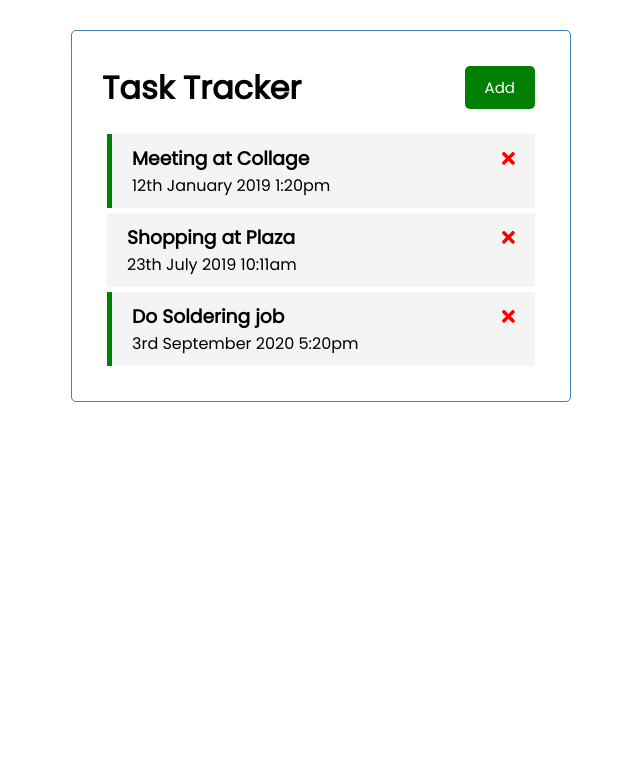
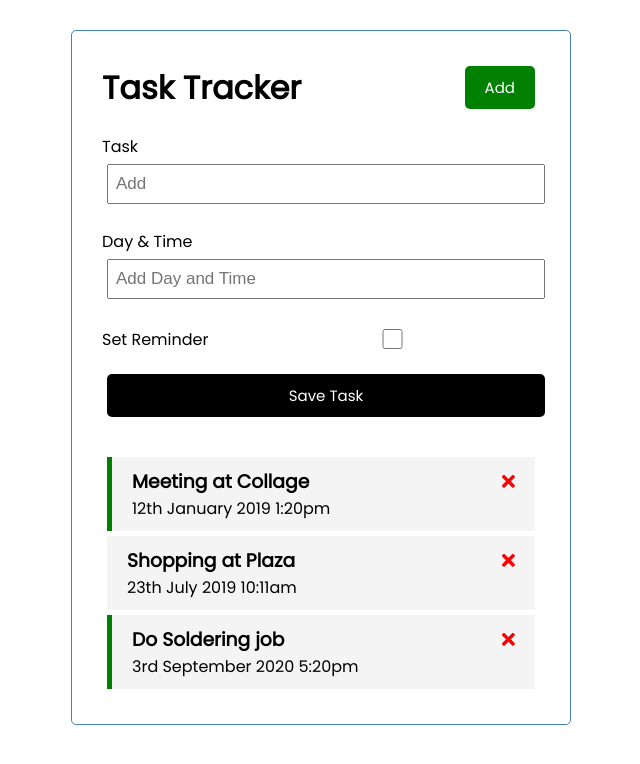
Before and after one commit to Cadris/sayan1, an Angular app: page / in a window 1280 px wide. Shown: the top 764 px of the page, without its empty margins (319-959 px from the left). Built offline with nearby package versions, Linux system fonts and the light colour scheme; data requests are answered from the project's data file.

Commit message:
On Add task added, emmitting form data

```diff
--- /dev/null
+++ b/src/app/components/add-task/add-task.component.css
@@ -0,0 +1,3 @@
+.add-form{
+    margin-bottom: 40px;
+}
--- /dev/null
+++ b/src/app/components/add-task/add-task.component.html
@@ -0,0 +1,15 @@
+<form class="add-form" (ngSubmit)="onSubmit()">
+    <div class="form-control">
+        <label for="text">Task</label>
+        <input type="text" name="text" id="text" [(ngModel)]="text" placeholder="Add">
+    </div>
+    <div class="form-control">
+        <label for="day">Day & Time</label>
+        <input type="text" name="day" id="day" [(ngModel)]="day" placeholder="Add Day and Time">
+    </div>
+    <div class="form-control form-control-check">
+        <label for="reminder">Set Reminder</label>
+        <input type="checkbox" name="reminder" [(ngModel)]="reminder" id="reminder" >
+    </div>
+    <input type="submit" value="Save Task" class="btn btn-block">
+</form>
--- /dev/null
+++ b/src/app/components/add-task/add-task.component.ts
@@ -0,0 +1,41 @@
+import { Component, OnInit,Output, EventEmitter } from '@angular/core';
+import { Task } from 'src/data/Task';
+
+@Component({
+  selector: 'app-add-task',
+  templateUrl: './add-task.component.html',
+  styleUrls: ['./add-task.component.css']
+})
+export class AddTaskComponent implements OnInit {
+  @Output() onAddTask: EventEmitter<Task> = new EventEmitter();
+
+  text!: string;
+  day!: string;
+  reminder: boolean = false;
+
+  constructor() { }
+
+  ngOnInit(): void {
+  }
+
+  onSubmit(){
+    if(!this.text || !this.day){
+      alert("Please Put In The Date And Text Properly.");
+      return;
+    }
+
+    const newTask={
+      text: this.text,
+      day: this.day,
+      reminder: this.reminder
+    }
+
+    //Clearing form
+    this.text='';
+    this.day='',
+    this.reminder=false
+
+    //Emmiting The obj - To be handled by the Parent = tasks
+    this.onAddTask.emit(newTask);
+  }
+}
--- a/src/app/components/tasks/tasks.component.html
+++ b/src/app/components/tasks/tasks.component.html
@@ -1,3 +1,4 @@
+<app-add-task></app-add-task>
 <app-task-item
     *ngFor="let task of tasks"
     [task]="task"
--- a/src/styles.css
+++ b/src/styles.css
@@ -60,6 +60,7 @@
   margin: 5px;
   padding: 3px 7px;
   font-size: 17px;
+  /* border-radius: 7px; */
 }
 
 .form-control-check {
```
Also changed, not shown: src/app/app.module.ts (+6 -2 lines), 1 other file (tests, documents, lock files or other folders).
